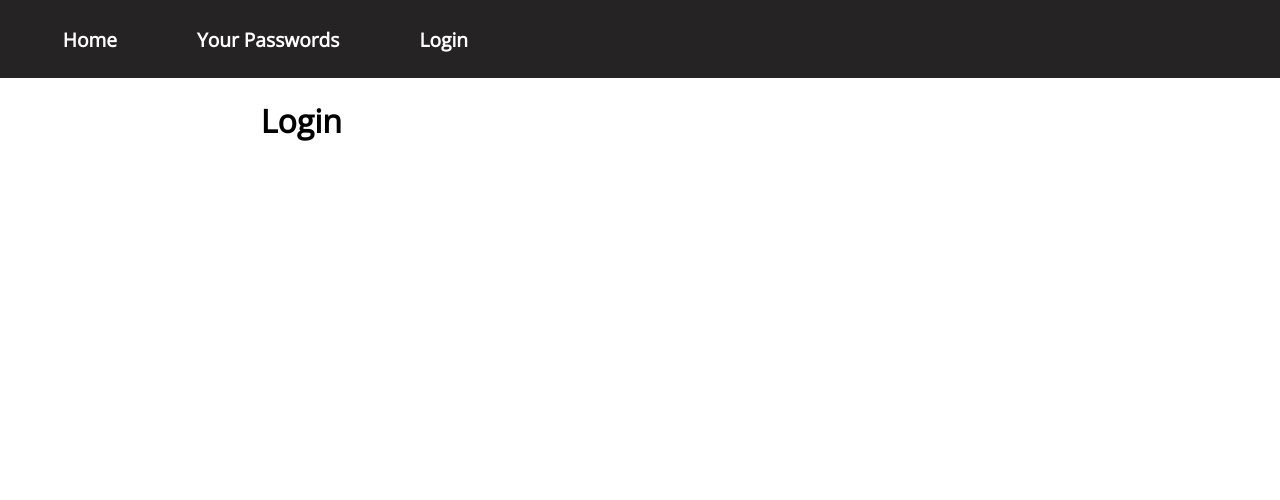
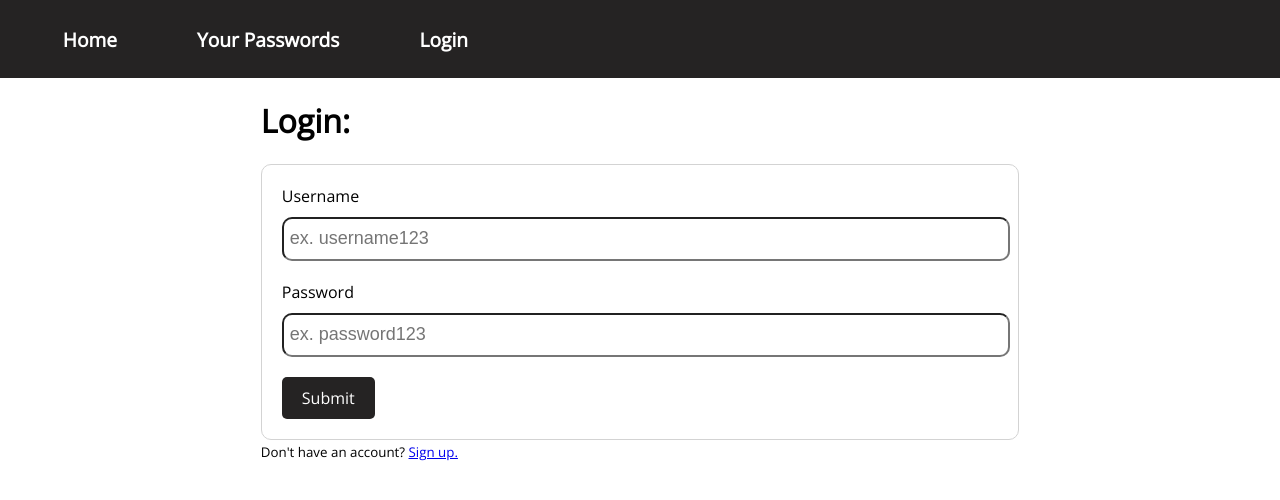
Before and after one commit to SatvikR/password-manager, a Flask app: page /login in a window 1280 px wide. Shown: the top 500 px of the page. Run offline with Flask 2, Linux system fonts and the light colour scheme.

Commit message:
Finished CSS for login form

```diff
--- a/src/static/font.css
+++ b/src/static/font.css
@@ -1,3 +1,5 @@
+/* Adds Open Sans from google fonts */
+
 body {
   font-family: "Open Sans";
 }
--- /dev/null
+++ b/src/static/form.css
@@ -0,0 +1,36 @@
+/* Used for Login and Signup */
+.input-field {
+  width: 100%;
+  margin-top: 10px;
+  margin-bottom: 20px;
+  height: 20px;
+  border-radius: 10px;
+  font-size: large;
+  padding-top: 10px;
+  padding-bottom: 10px;
+  padding-left: 6px;
+}
+
+.input-field:focus {
+  outline: none;
+}
+
+.form {
+  border: 1px solid lightgrey;
+  padding: 20px;
+  border-radius: 10px;
+}
+
+.submit {
+  font-family: "Open Sans";
+  padding-top: 10px;
+  padding-bottom: 10px;
+  padding-right: 20px;
+  padding-left: 20px;
+  font-size: medium;
+  background-color: #252323;
+  color: #ffffff;
+  border: none;
+  border-radius: 5px;
+  cursor: pointer;
+}
--- a/src/static/index.css
+++ b/src/static/index.css
@@ -1,3 +1,5 @@
+/* Used for base.html and universal styles */
+
 .container {
   margin-left: 20%;
   margin-right: 20%;
--- a/src/templates/index.html
+++ b/src/templates/index.html
@@ -1,7 +1,7 @@
 {% extends 'base.html' %}
 {% block body %}
 <div class="container">
-    <h1>Password Manager?</h1>
+    <h1>Password Manager</h1>
     <hr class="divider" />
     {% if logged_in %}
     <h2>Welcome:</h2>
--- a/src/templates/login.html
+++ b/src/templates/login.html
@@ -1,6 +1,17 @@
 {% extends 'base.html' %}
+{% block head %}
+<link rel="stylesheet" href="{{ url_for('static', filename='form.css') }}">
+{% endblock head %}
 {% block body %}
 <div class="container">
-    <h1>Login</h1>
+    <h1>Login:</h1>
+    <form method="POST" class="form">
+        <label for="username">Username</label>
+        <input type="text" placeholder="ex. username123" class="input-field">
+        <label for="password">Password</label>
+        <input type="password" placeholder="ex. password123" class="input-field">
+        <input type="submit" value="Submit" class="submit">
+    </form>
+    <small>Don't have an account? <a href="{{ url_for('signup') }}">Sign up.</a></small>
 </div>
 {% endblock body %}
--- a/src/views/login.py
+++ b/src/views/login.py
@@ -1,6 +1,6 @@
 from src import app
 from flask import render_template
 
-@app.route('/login')
+@app.route('/login', methods=['GET', 'POST'])
 def login():
     return render_template('login.html')
```
